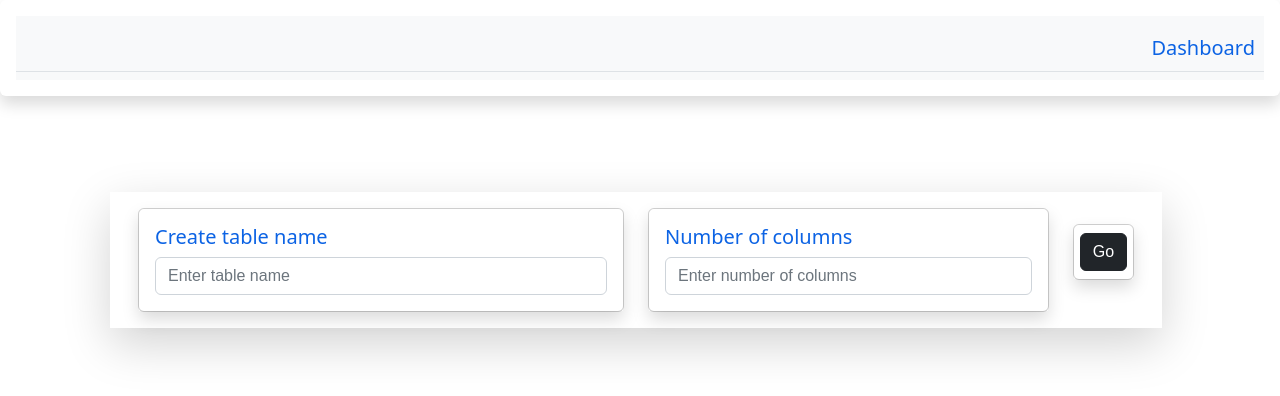
After one commit to dinushaAsamarakoon/HRM_System-DBS, a PHP site: template app/views/createTable/createTable.php in a window 1280 px wide. The commit adds this page. Shown: the top 396 px of the page. Run offline with PHP 8.4, Linux system fonts and the light colour scheme; the template is opened without the code that fills it, so the values that code supplies are empty; some libraries are stand-ins or nearby versions.

Commit message:
Added table create page

```diff
--- a/app/controllers/AdminFunctionHandler.php
+++ b/app/controllers/AdminFunctionHandler.php
@@ -133,5 +133,9 @@ class AdminFunctionHandler extends Controller
             $admin->addEmployeeAttribute($_POST['tableName'], $_POST['fields']);
         }
     }
+    public function addTableAction()
+    {
+        $this->view->render('createTable/createTable');
+    }
 
 }
--- a/app/controllers/EmployeeRegister.php
+++ b/app/controllers/EmployeeRegister.php
@@ -45,9 +45,10 @@ class EmployeeRegister extends Controller
     public function logoutAction()
     {
         $user = Employee::currentLoggedInEmployee();
-        $this->UserModel->logout();
+        $user->logout();
         Router::redirect('home/index');
     }
+
 
     public function addEmployeeAction()
     {
--- /dev/null
+++ b/app/views/createTable/createTable.php
@@ -0,0 +1,87 @@
+<!doctype html>
+<html lang="en">
+<head>
+    <?php
+    require_once(ROOT . DS . 'app' . DS . 'views' . DS . 'header' . DS . 'headerFile.php');
+    ?>
+
+    <title>Custom Table</title>
+
+</head>
+<body>
+<div class="shadow p-3 mb-5  rounded" >
+    <nav class="navbar navbar-expand-lg navbar-light bg-light ">
+        <button class="navbar-toggler" type="button" data-toggle="collapse" data-target="#navbarTogglerDemo03" aria-controls="navbarTogglerDemo03" aria-expanded="false" aria-label="Toggle navigation">
+            <span class="navbar-toggler-icon"></span>
+        </button>
+
+
+        <div class="collapse nav-tabs navbar-collapse justify-content-end " id="navbarTogglerDemo03">
+
+            <ul class="navbar-nav mr-auto mt-2 mt-lg-0 ">
+                <li class="nav-item ">
+                    <a class="nav-link " href="" style="color: #0c63e4;font-size: 20px;">Dashboard</a>
+                </li>
+
+            </ul>
+
+        </div>
+    </nav>
+
+</div>
+<div class="container p-lg-5 ">
+    <div class="container-fluid ps-1 ">
+<div class="row  shadow-lg p-3" style="color: #0c63e4;">
+
+    <div class="col-sm-6">
+        <div class="card">
+            <div class="card-body  bg-opacity-10 shadow" style="color: #0c63e4;">
+                <h5 class="card-title">Create table name</h5>
+                <p class="card-text"><input type="text" class="form-control" placeholder="Enter table name"></p>
+
+            </div>
+        </div>
+    </div>
+    <div class="col-sm-5">
+        <div class="card">
+            <div class="card-body  bg-opacity-10 shadow" style="color: #0c63e4;">
+                <h5 class="card-title">Number of columns</h5>
+                <p class="card-text"><input type="number" class="form-control" placeholder="Enter number of columns" id="num_row"></p>
+            </div>
+        </div>
+    </div>
+    <div class="col-sm-1 pt-3  ">
+        <div class="card ">
+            <div class="card-body p-2 shadow bg-opacity-10v d-flex justify-content-center" style="color: #0c63e4;">
+
+                <p class="card-text"><button type="submit" class="btn btn-dark bg-opacity-10" id="num_row1" onclick="myFunction()" >Go</button></p>
+
+            </div>
+        </div>
+    </div>
+
+</div>
+</div></div>
+
+<div class="p-4 w-100  shadow-lg" style="display: none;" id="tableContent">
+        <form class="form-row">
+            <div id="Table">
+
+            </div>
+            <br>
+            <div class="row pt-4 p-3 d-flex justify-content-end" >
+                <div class="col-sm-1 ">
+                    <div class="card">
+                        <div class="card-body p-2 bg-opacity-10 shadow d-flex justify-content-center" style="color: #0c63e4;">
+
+                            <p class="card-text"><button type="submit" class="btn btn-dark bg-opacity-10">Save</button></p>
+
+                        </div>
+                    </div>
+                </div>
+            </div>
+        </form>
+ </div>
+
+</body>
+</html>
--- a/app/views/dashboard/hrmanager.php
+++ b/app/views/dashboard/hrmanager.php
@@ -67,13 +67,13 @@
         <ul class="list-unstyled components " id="list1">
 
             <li>
-                <a href="../profile/employee.php"><i class="fa-solid fa-user"></i> Profile </a>
+                <a href="<?=SROOT?>Profile"><i class="fa-solid fa-user"></i> Profile </a>
             </li>
             <li>
                 <a href="#"><i class="fa-solid fa-message"></i> Notifications</a>
             </li>
             <li>
-                <a href="#"><i class="fa-solid fa-circle-question"></i> Help</a>
+                <a href="<?=SROOT?>app/"><i class="fa-solid fa-circle-question"></i> Help</a>
             </li>
         </ul>
     </nav>
--- a/app/views/header/headerFile.php
+++ b/app/views/header/headerFile.php
@@ -10,6 +10,7 @@
 
 <!--Javascript only-->
 <script src="<?=SROOT?>app/script/Sidemenu.js"></script>
+<script src="<?=SROOT?>app/script/addRow.js"></script>
 <!--<script src="../../script/bootstrap.bundle.min.js" integrity="sha384-pprn3073KE6tl6bjs2QrFaJGz5/SUsLqktiwsUTF55Jfv3qYSDhgCecCxMW52nD2" crossorigin="anonymous"></script>-->
 <!-- Font Awesome JS -->
 <script src="https://kit.fontawesome.com/ec08fc2909.js" crossorigin="anonymous"></script>
--- a/app/views/register/addEmployee.php
+++ b/app/views/register/addEmployee.php
@@ -140,6 +140,12 @@ if (isset($_SESSION['username'])){
 
                         </div>
                         <div class="row mt-2">
+                            <div class="col-md-12">
+                                <label for=" Idnumber" class="form-label">National Identity card number</label>
+                                <input type="text" class="form-control" id="Idnumber" placeholder="Enter employee's national ID card number" name="IdCardNumber" >
+                            </div>
+                        </div>
+                        <div class="row mt-2">
                             <div class="col-md-12"><label class="labels">Qualifications</label>
                                 <div class="form-floating">
                                     <textarea class="form-control"  id="floatingTextarea"></textarea>
--- a/core/DB.php
+++ b/core/DB.php
@@ -96,7 +96,7 @@ class DB
         $fieldString = trim($fieldString);
         $fieldString = rtrim($fieldString, ',');
 
-        $sql = "UPDATE {$table} SET {$fieldString} WHERE id = {$id}";
+        $sql = "UPDATE {$table} SET {$fieldString} WHERE emp_id = {$id}";
         if (!$this->query($sql, $values)->error()) {
             return true;
         }
```
Also changed, not shown: app/script/addRow.js (added, +29 -0 lines), app/views/dashboard/admin.php (+15 -1 lines), app/views/dashboard/supervisor.php (+0 -14 lines), app/views/firstSignIn/changeUsernamePassword.php (added, +58 -0 lines).
